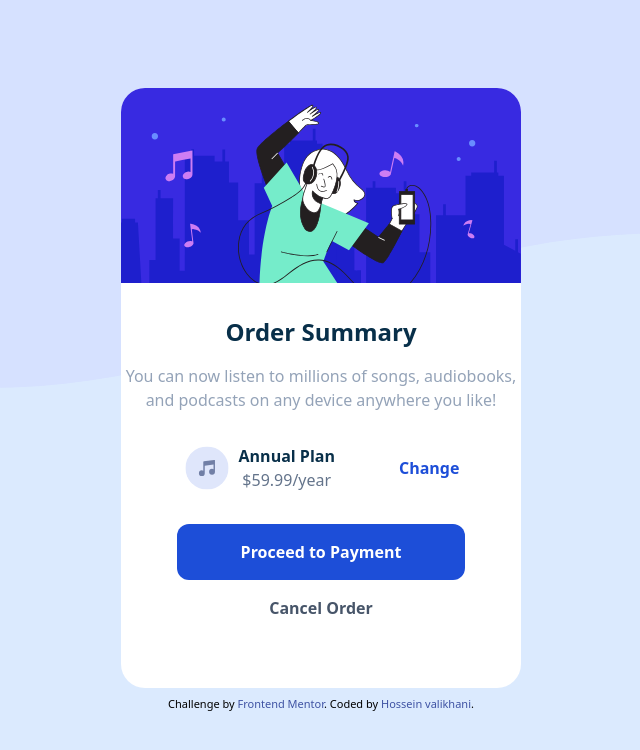
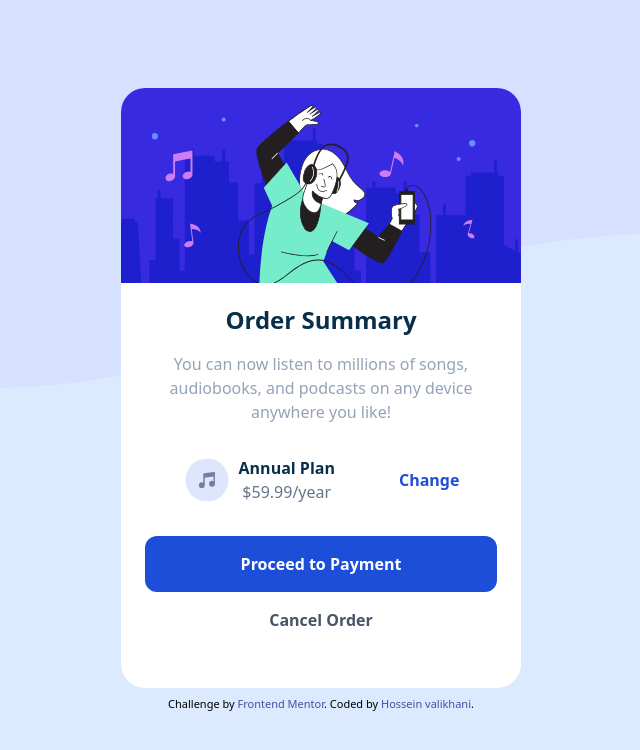
Before and after one commit to hosseinvalikhani/order-summary-component, a plain HTML site: page index.html in a window 1280 px wide. Shown: the whole page, without its empty margins (319-959 px from the left). Drawn offline with nearby package versions, Linux system fonts and the light colour scheme.

Commit message:
Update index.html

```diff
--- a/index.html
+++ b/index.html
@@ -24,7 +24,7 @@
   <img src="images/illustration-hero.svg" alt="" class="absolute top-0 rounded-t-3xl mb-2 ">
   <h1 class="mt-40 font-bold text-2xl text-sky-950">Order Summary</h1>
 
-  <p class="w-6/7 text-slate-400 font-medium">You can now listen to millions of songs, audiobooks, and podcasts on any
+  <p class="w-6/7 text-slate-400 px-4 font-medium">You can now listen to millions of songs, audiobooks, and podcasts on any
     device anywhere you like!</p>
 
   <div class="flex items-center my-4 gap-16">
@@ -39,7 +39,7 @@
   <a href="" class="text-blue-700 font-semibold hover:text-violet-500 ">Change</a>
   </div>
 
-  <button class="bg-blue-700 text-white py-4 px-16 rounded-xl font-semibold hover:bg-violet-500">Proceed to Payment</button>
+  <button class="bg-blue-700 text-white py-4 px-24 rounded-xl font-semibold hover:bg-violet-500">Proceed to Payment</button>
   <button class="font-semibold text-slate-600 hover:text-slate-950">Cancel Order</button>
   </div>
   <div class="attribution">
```
